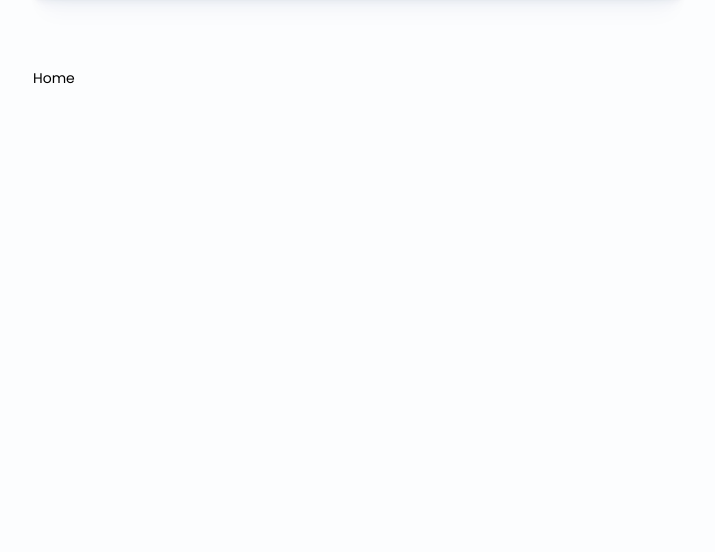
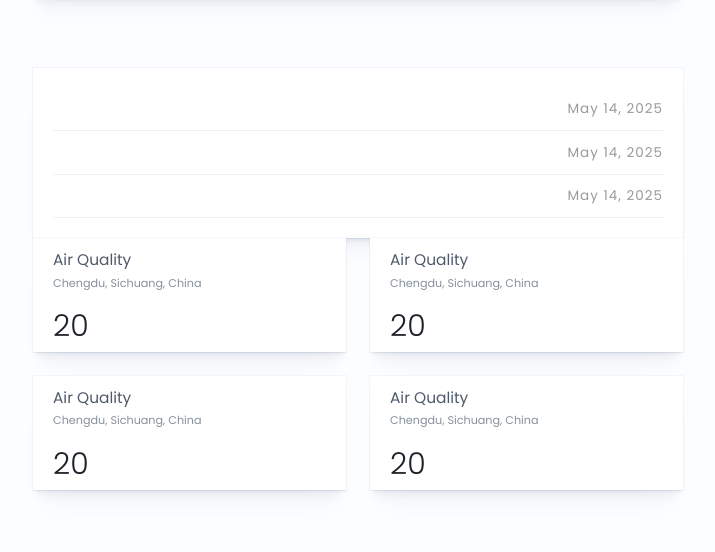
Before and after one commit to wjjwkwindy/cosyrain., a Vue app: page / in a window 1280 px wide. Shown: the part 154-706 px from the top of the page, without its empty margins (282-997 px from the left). Built offline with nearby package versions, Linux system fonts and the light colour scheme.

Commit message:
feat: 新增卡片数据组件、首页展示文章和卡片数据

```diff
--- a/src/components/GlobalSearchModal.vue
+++ b/src/components/GlobalSearchModal.vue
@@ -12,7 +12,7 @@
           <icon-search />
         </template>
       </a-input>
-      <a-list :max-height="300">
+      <a-list :max-height="300" :split="false" size="small">
         <a-list-item v-for="value in searchResults" :key="value.path">
           <router-link
             :to="value.path"
--- /dev/null
+++ b/src/views/HomeAirQuality.vue
@@ -0,0 +1,63 @@
+<template>
+  <div class="air">
+    <div class="air-header">
+      <h1>Air Quality</h1>
+      <p>Chengdu, Sichuang, China</p>
+    </div>
+    <div class="air-main">
+      <div class="air-main-left">
+        <span>20</span>
+      </div>
+      <!-- <div class="air-main-right">
+        <h2>Moderate</h2>
+        <p>Air quality is acceptable.</p>
+      </div> -->
+    </div>
+  </div>
+</template>
+
+<script setup lang="ts"></script>
+
+<style scoped lang="less">
+/* 卡片 */
+.air {
+  background: #fff;
+  box-shadow: @card-shadow;
+  padding: 10px 20px;
+}
+
+/* 头部 */
+.air-header {
+  margin-bottom: 10px;
+
+  h1 {
+    font-size: 1.1em;
+    margin: 0;
+    margin-bottom: 3px;
+    color: var(--color-text-2);
+  }
+
+  p {
+    font-size: 0.8em;
+    color: var(--color-text-3);
+  }
+}
+
+/* 主体 */
+.air-main {
+  display: flex;
+  align-items: flex-start;
+  gap: 10px;
+
+  &-left {
+    padding-top: 10px;
+
+    span {
+      font-size: 30px;
+      font-weight: 300;
+      line-height: 1;
+      color: var(--color-text-1);
+    }
+  }
+}
+</style>
--- a/src/views/HomeView.vue
+++ b/src/views/HomeView.vue
@@ -1,11 +1,33 @@
 <template>
-  <div class="blogs-list">
-    Home
-  </div>
+  <a-space direction="vertical" :size="40" style="display: block">
+    <!-- 文章 -->
+    <a-row>
+      <a-col :span="24">
+        <ArticleList />
+      </a-col>
+    </a-row>
+
+    <!-- 卡片数据 -->
+    <a-row :gutter="[24, 24]">
+      <a-col :span="12">
+        <HomeAirQuality />
+      </a-col>
+      <a-col :span="12">
+        <HomeAirQuality />
+      </a-col>
+      <a-col :span="12">
+        <HomeAirQuality />
+      </a-col>
+      <a-col :span="12">
+        <HomeAirQuality />
+      </a-col>
+    </a-row>
+  </a-space>
 </template>
 
 <script setup lang="ts">
-
+import HomeAirQuality from '@/views/HomeAirQuality.vue';
+import ArticleList from '@/components/ArticleList.vue';
 </script>
 
 <style scoped></style>
```
